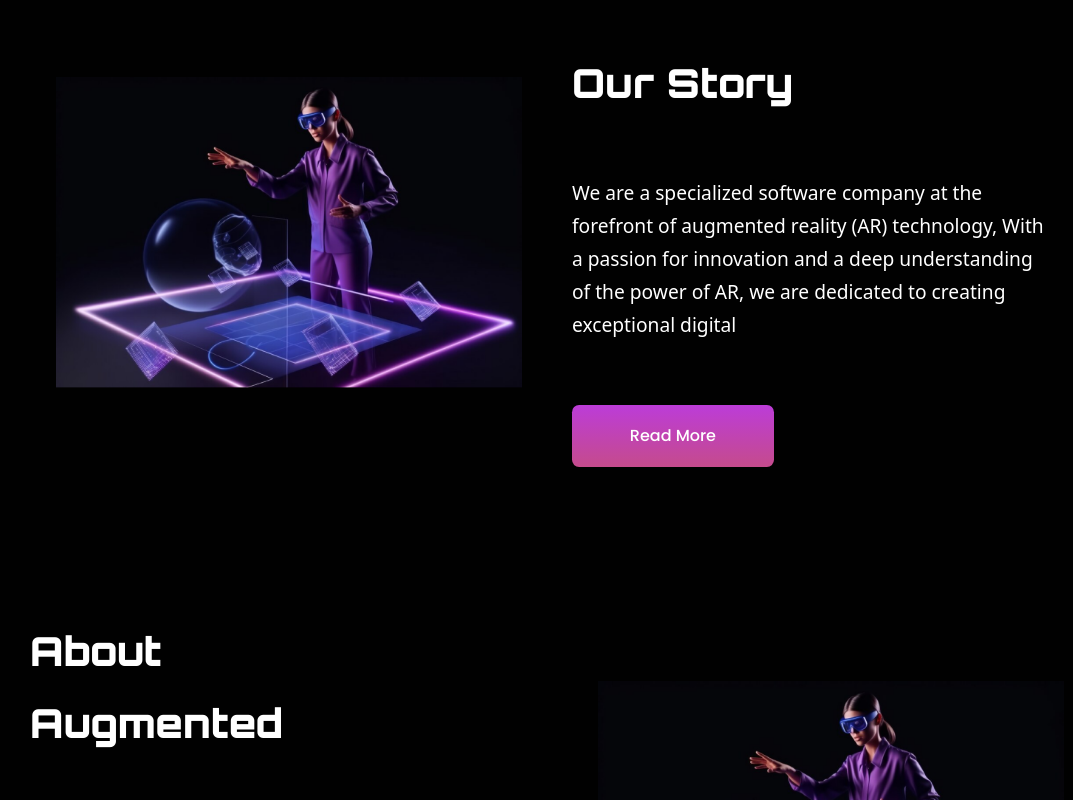
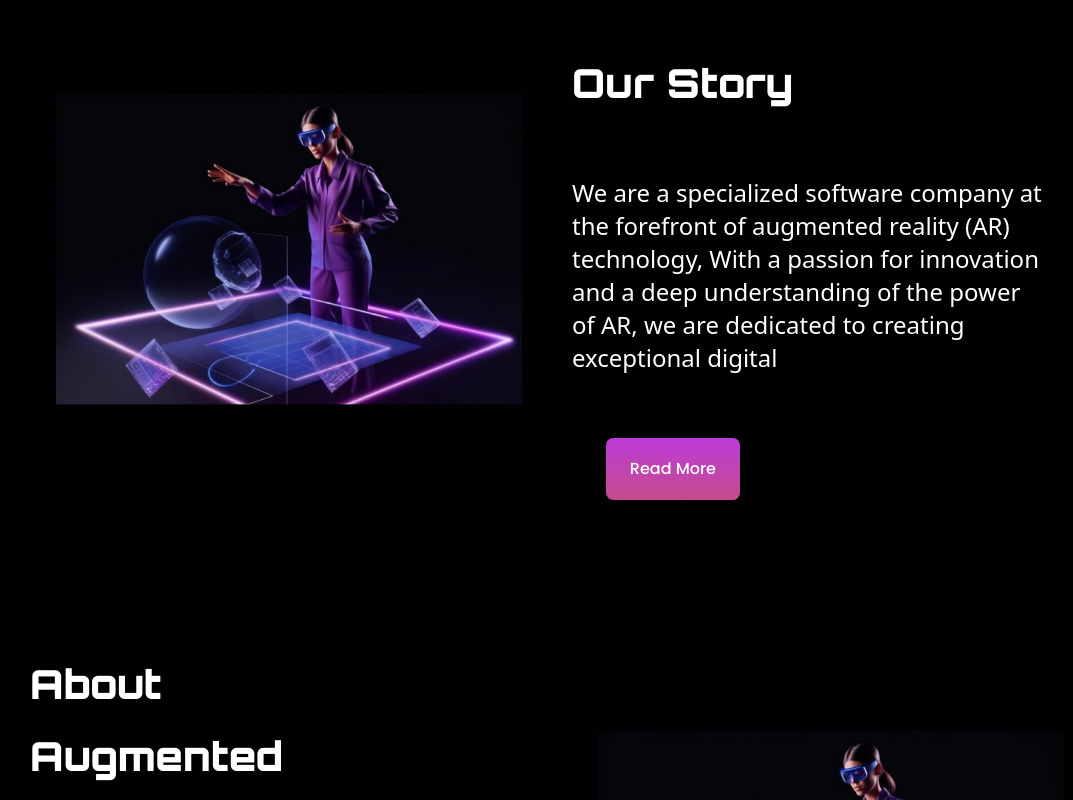
Before and after one commit to augmentedsolutions/augmentedsolWeb, a React (Vite) app: page /about in a window 1280 px wide. Shown: the part 720-1520 px from the top of the page, without its empty margins (80-1153 px from the left). Built offline with nearby package versions, Linux system fonts and the light colour scheme.

Commit message:
Web Project

```diff
--- a/src/common/Button/Button.jsx
+++ b/src/common/Button/Button.jsx
@@ -7,7 +7,7 @@ const Button = ({ name ,Height = "62px",FontStylte='heading_sixth_11',justify='c
     <div className="row p-0 m-0 " style={{display:'flex',justifyContent:'center'}}>
 
         <Link
-          className={`col-12 btn_text   ${FontStylte}`}
+          className={`col-8 btn_text   ${FontStylte}`}
           to={"/contact"}
           style={{
             height:Height,
--- a/src/components/HomeComponent/TeamHome/TeamCard.jsx
+++ b/src/components/HomeComponent/TeamHome/TeamCard.jsx
@@ -27,7 +27,7 @@ const TeamCard = () => {
           <img
             src={TeamImage}
              width='auto'
-             height='370px'
+             height='400px'
           />
         </div>
         <div className="col-12 backgorundTeamCard my-3 py-3"  >
--- a/src/index.css
+++ b/src/index.css
@@ -121,7 +121,7 @@ body {
   --font_size_16: 1rem;
 
   /* Font size 30.33 */
-  --font_size_30_33: 1.2rem;
+  --font_size_1_2: 1.2rem;
 
 
 
@@ -297,7 +297,8 @@ body {
 .text_primary {
   font-size: var(--font_family_poppins);
   font-weight: var(--font_wight_400);
-  font-size: var(--font_size_30_33);
+  font-size: var(--font_size_1_5
+  );
   line-height: var(--line_height_33);
   color: var(--btn_text_color);
 }
--- a/src/layouts/Navbar.jsx
+++ b/src/layouts/Navbar.jsx
@@ -29,6 +29,11 @@ useEffect(()=>{
             />
           </div>
           <div className=" col-7 col-xl-6">
+            <div className="row">
+              <div className="col-12 ">
+
+
+
             <div className="row d-flex justify-content-between align-items-center">
               <div className="col-auto">
                 <NavLink
@@ -126,6 +131,8 @@ useEffect(()=>{
                 </NavLink>
               </div>
             </div>
+            </div>
+            </div>
           </div>
           <div className="col-3 col-lg-2 text-end">
             <Button name="Contact Us" />
```
